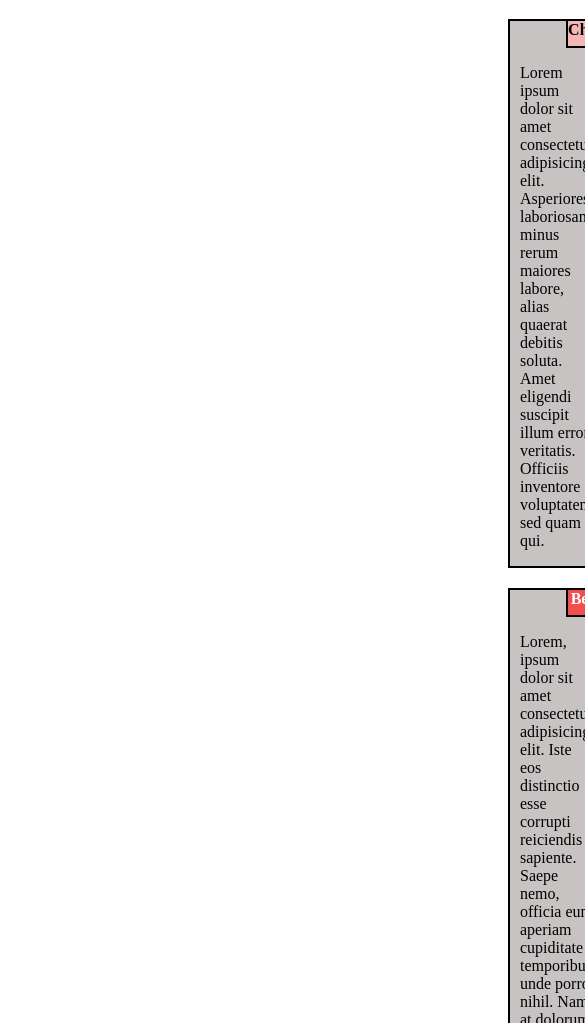
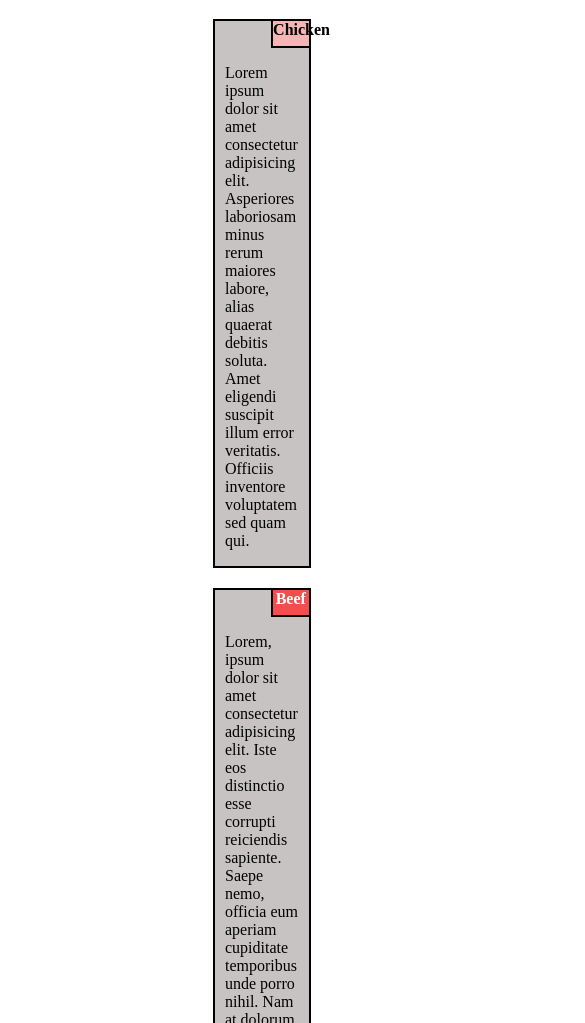
Before and after one commit to Elianadelgado28/module2-solution, a plain HTML site: page module2-solution:index.html in a window 390 px wide. Shown: the part 77-1100 px from the top of the page, 585 px wide, since content can reach past the window. Drawn offline with Linux system fonts and the light colour scheme.

Commit message:
cambios en css 3

```diff
--- a/estilos2.css
+++ b/estilos2.css
@@ -10,7 +10,7 @@
     height: 30%;
     float: left;
     margin-right: 300px;
-    margin-left: 500px;
+    margin-left: 198px;
     border-bottom:  solid black 2px;
     border-left: solid black 2px;
     border-top: solid black 2px;
@@ -23,7 +23,7 @@
     height: 30%;
     float: left;
     margin-right: 300px;
-    margin-left: 500px;
+    margin-left: 198px;
     margin-top: 20px;
     border-bottom:  solid black 2px;
     border-left: solid black 2px;
--- a/module2-solution.css
+++ b/module2-solution.css
@@ -109,12 +109,12 @@ p{
 @media(max-width:768px){
     .caja1{
         margin-right: 300px;
-        margin-left: 500px;
+        margin-left: 205px;
     }
 
     .caja2{
         margin-right: 300px;
-        margin-left: 500px;
+        margin-left: 205px;
         margin-top: 20px;
     }
 
@@ -122,7 +122,7 @@ p{
         width: 25%;
         height: 30%;
         margin-right: 300px;
-        margin-left: 500px;
+        margin-left: 205px;
         margin-top: 20px;
     }
 
```
Also changed, not shown: 1 other file.
